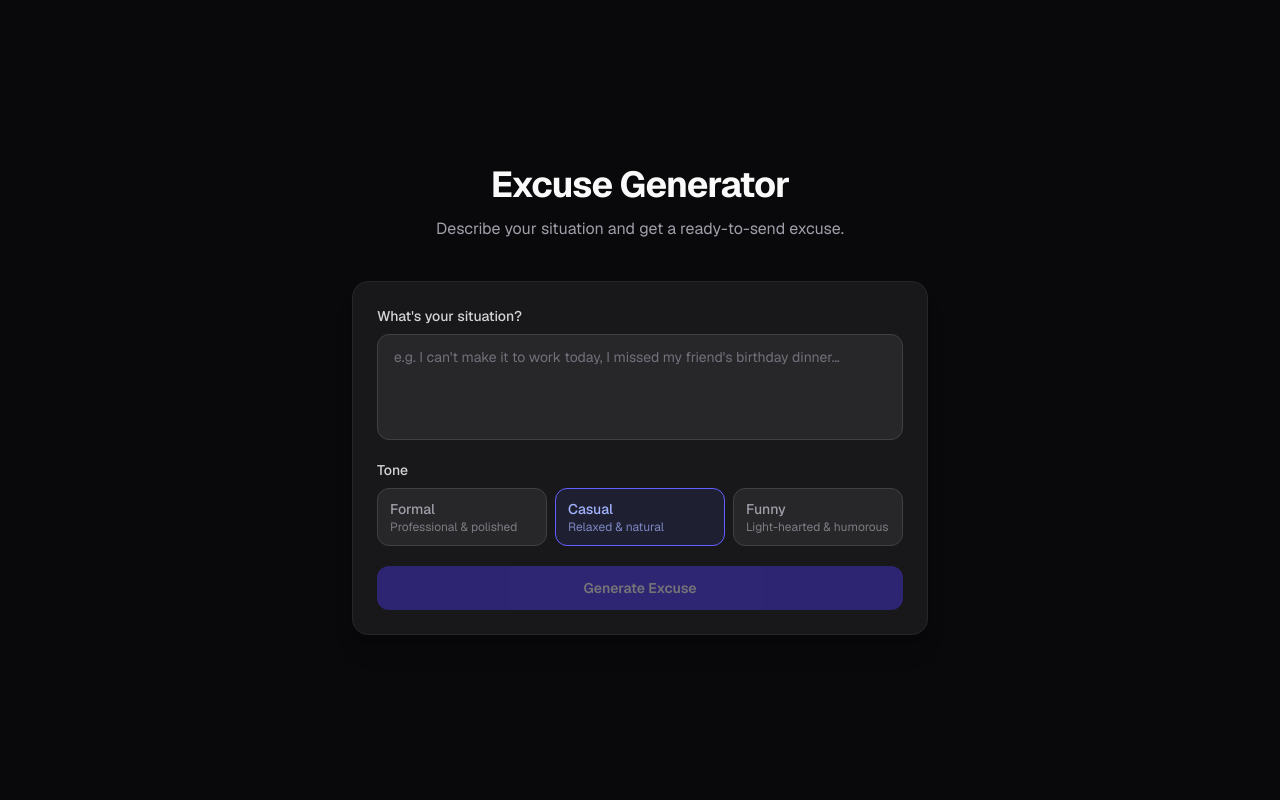
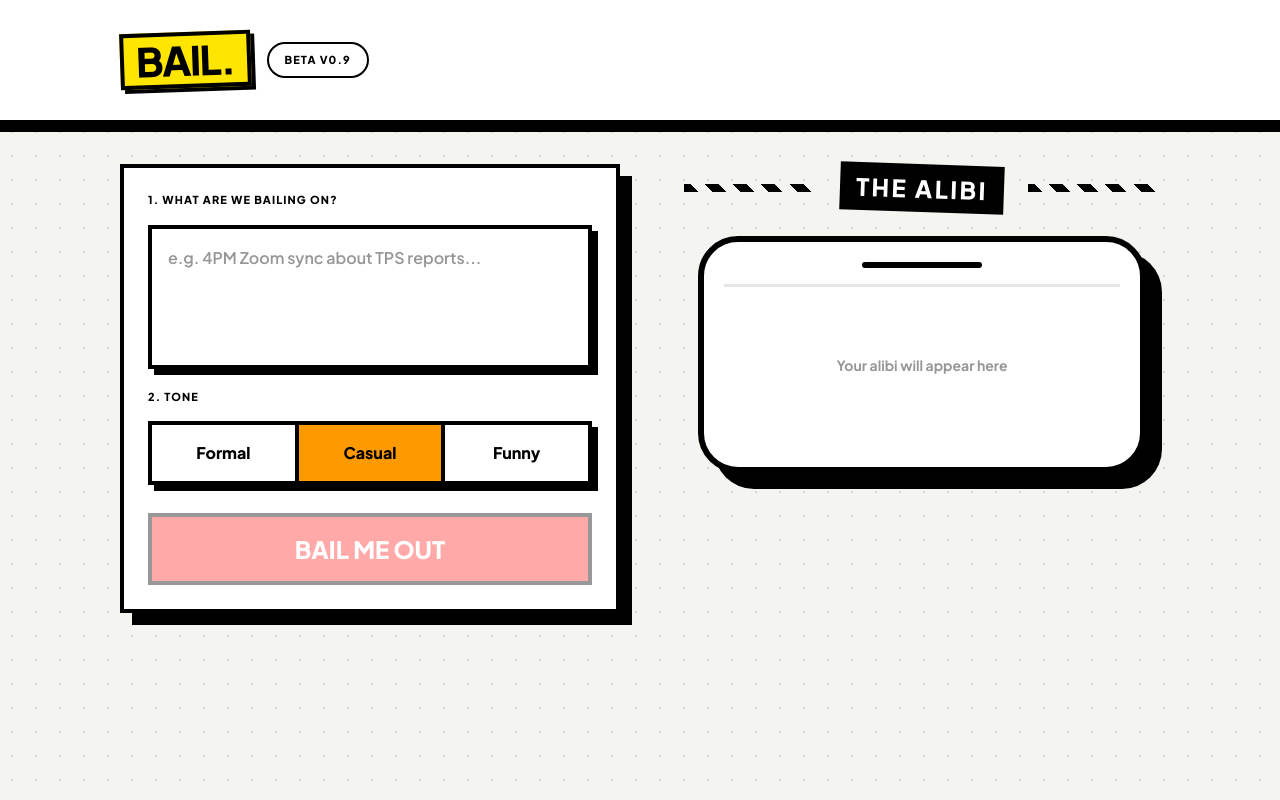
Before and after one commit to NotAnAiYet/VCF2026-Project, a Next.js app in the folder excuse-generator/: page / in a window 1280 px wide. Built offline with nearby package versions, Linux system fonts and the light colour scheme.

Commit message:
refactor: adapt design v1

```diff
--- a/excuse-generator/app/globals.css
+++ b/excuse-generator/app/globals.css
@@ -1,9 +1,13 @@
 @import "tailwindcss";
 
 :root {
-  --font-sans: var(--font-geist-sans);
+  --font-sans: var(--font-plus-jakarta);
 }
 
 body {
-  font-family: var(--font-sans), Arial, Helvetica, sans-serif;
+  font-family: var(--font-sans), "Plus Jakarta Sans", Arial, Helvetica, sans-serif;
+  background-color: #F4F4F0;
+  background-image: radial-gradient(#D5D5D5 1px, transparent 1px);
+  background-size: 24px 24px;
+  color: #000;
 }
--- a/excuse-generator/app/layout.tsx
+++ b/excuse-generator/app/layout.tsx
@@ -1,14 +1,15 @@
 import type { Metadata } from "next";
-import { Geist } from "next/font/google";
+import { Plus_Jakarta_Sans } from "next/font/google";
 import "./globals.css";
 
-const geist = Geist({
-  variable: "--font-geist-sans",
+const plusJakartaSans = Plus_Jakarta_Sans({
+  variable: "--font-plus-jakarta",
   subsets: ["latin"],
+  weight: ["200", "300", "400", "500", "600", "700", "800"],
 });
 
 export const metadata: Metadata = {
-  title: "Excuse Generator",
+  title: "BAIL. — Excuse Generator",
   description: "Generate a believable excuse for any situation.",
 };
 
@@ -18,8 +19,8 @@ export default function RootLayout({
   children: React.ReactNode;
 }>) {
   return (
-    <html lang="en" className={`${geist.variable} h-full antialiased`}>
-      <body className="min-h-full flex flex-col bg-zinc-950 text-zinc-100">
+    <html lang="en" className={`${plusJakartaSans.variable} h-full antialiased`}>
+      <body className="min-h-full flex flex-col">
         {children}
       </body>
     </html>
--- a/excuse-generator/app/page.tsx
+++ b/excuse-generator/app/page.tsx
@@ -2,18 +2,26 @@ import ExcuseForm from "@/components/ExcuseForm";
 
 export default function Home() {
   return (
-    <main className="flex flex-1 flex-col items-center justify-center px-4 py-16">
-      <div className="w-full max-w-xl">
-        <div className="mb-10 text-center">
-          <h1 className="text-4xl font-bold tracking-tight text-zinc-50">
-            Excuse Generator
-          </h1>
-          <p className="mt-3 text-zinc-400 text-base">
-            Describe your situation and get a ready-to-send excuse.
-          </p>
+    <div className="flex flex-col min-h-screen">
+      {/* Header */}
+      <header className="flex justify-between items-center px-8 md:px-30 py-8 bg-white border-b-4 border-black shadow-[0_8px_0_#000]">
+        <div className="flex items-center gap-4">
+          <div
+            className="text-[40px] font-black tracking-[-0.04em] bg-[#FFE600] px-3 border-4 border-black shadow-[4px_4px_0_#000] leading-none py-1"
+            style={{ transform: "rotate(-2deg)" }}
+          >
+            BAIL.
+          </div>
+          <div className="text-[11px] font-extrabold uppercase tracking-widest border-2 border-black rounded-full px-4 py-2 bg-white">
+            Beta v0.9
+          </div>
         </div>
+      </header>
+
+      {/* Main */}
+      <main className="flex-1 px-8 md:px-30 py-10">
         <ExcuseForm />
-      </div>
-    </main>
+      </main>
+    </div>
   );
 }
--- a/excuse-generator/components/ExcuseForm.tsx
+++ b/excuse-generator/components/ExcuseForm.tsx
@@ -4,11 +4,17 @@ import { useState } from "react";
 
 type Tone = "formal" | "casual" | "funny";
 
-const TONES: { value: Tone; label: string; description: string }[] = [
-  { value: "formal", label: "Formal", description: "Professional & polished" },
-  { value: "casual", label: "Casual", description: "Relaxed & natural" },
-  { value: "funny", label: "Funny", description: "Light-hearted & humorous" },
+const TONES: { value: Tone; label: string }[] = [
+  { value: "formal", label: "Formal" },
+  { value: "casual", label: "Casual" },
+  { value: "funny", label: "Funny" },
 ];
+
+const TONE_ACTIVE_CLASS: Record<Tone, string> = {
+  formal: "bg-[#FFE600] text-black",
+  casual: "bg-[#FF9900] text-black",
+  funny: "bg-[#FF2A2A] text-white",
+};
 
 export default function ExcuseForm() {
   const [situation, setSituation] = useState("");
@@ -57,116 +63,150 @@ export default function ExcuseForm() {
   const canSubmit = situation.trim().length > 0 && !loading;
 
   return (
-    <div className="flex flex-col gap-6">
-      {/* Input card */}
-      <div className="rounded-2xl border border-zinc-800 bg-zinc-900 p-6 shadow-xl">
-        <form onSubmit={generate} className="flex flex-col gap-5">
-          <div className="flex flex-col gap-2">
-            <label
-              htmlFor="situation"
-              className="text-sm font-medium text-zinc-300"
+    <div className="grid grid-cols-1 lg:grid-cols-[500px_1fr] gap-16 items-start">
+
+      {/* ── Left: Generator form ── */}
+      <form
+        onSubmit={generate}
+        className="bg-white border-4 border-black shadow-[12px_12px_0_#000] p-6 flex flex-col gap-5"
       >
-              What&apos;s your situation?
-            </label>
+        {/* 1. Situation */}
+        <div className="flex flex-col gap-4">
+          <div className="text-[11px] font-black uppercase tracking-widest">
+            1. What are we bailing on?
+          </div>
           <textarea
-              id="situation"
             rows={4}
             value={situation}
             onChange={(e) => setSituation(e.target.value)}
-              placeholder="e.g. I can't make it to work today, I missed my friend's birthday dinner…"
-              className="w-full resize-none rounded-xl border border-zinc-700 bg-zinc-800 px-4 py-3 text-sm text-zinc-100 placeholder-zinc-500 outline-none transition focus:border-indigo-500 focus:ring-2 focus:ring-indigo-500/30"
+            placeholder="e.g. 4PM Zoom sync about TPS reports..."
+            className="w-full resize-none border-4 border-black bg-white px-4 py-4 text-base font-semibold text-black placeholder-[#969696] outline-none shadow-[6px_6px_0_#000] leading-relaxed"
           />
         </div>
 
-          {/* Tone selector */}
-          <div className="flex flex-col gap-2">
-            <span className="text-sm font-medium text-zinc-300">Tone</span>
-            <div className="grid grid-cols-3 gap-2">
-              {TONES.map((t) => (
+        {/* 2. Tone */}
+        <div className="flex flex-col gap-4">
+          <div className="text-[11px] font-black uppercase tracking-widest">
+            2. Tone
+          </div>
+          <div className="flex border-4 border-black shadow-[6px_6px_0_#000] w-full overflow-hidden">
+            {TONES.map((t, i) => (
               <button
                 key={t.value}
                 type="button"
                 onClick={() => setTone(t.value)}
-                  className={`rounded-xl border px-3 py-2.5 text-left transition ${
+                className={[
+                  "flex-1 py-4 text-center font-extrabold text-base transition-colors cursor-pointer",
+                  i < TONES.length - 1 ? "border-r-4 border-black" : "",
                   tone === t.value
-                      ? "border-indigo-500 bg-indigo-500/10 text-indigo-300"
-                      : "border-zinc-700 bg-zinc-800 text-zinc-400 hover:border-zinc-600 hover:text-zinc-200"
-                  }`}
+                    ? TONE_ACTIVE_CLASS[t.value]
+                    : "bg-white text-black hover:bg-[#F4F4F0]",
+                ].join(" ")}
               >
-                  <p className="text-sm font-medium">{t.label}</p>
-                  <p className="text-xs opacity-70">{t.description}</p>
+                {t.label}
               </button>
             ))}
           </div>
         </div>
 
+        {/* Submit */}
         <button
           type="submit"
           disabled={!canSubmit}
-            className="flex h-11 w-full items-center justify-center gap-2 rounded-xl bg-indigo-600 text-sm font-semibold text-white transition hover:bg-indigo-500 disabled:cursor-not-allowed disabled:opacity-40"
+          className="mt-2 w-full bg-[#FF2A2A] border-4 border-black shadow-[8px_8px_0_#000] text-white text-2xl font-black uppercase py-4 text-center transition-all active:translate-x-1 active:translate-y-1 active:shadow-[4px_4px_0_#000] disabled:opacity-40 disabled:cursor-not-allowed disabled:shadow-none"
         >
           {loading ? (
-              <>
+            <span className="flex items-center justify-center gap-3">
               <Spinner />
               Generating…
-              </>
+            </span>
           ) : (
-              "Generate Excuse"
+            "BAIL ME OUT"
           )}
         </button>
       </form>
+
+      {/* ── Right: Output ── */}
+      <div className="flex flex-col gap-6">
+
+        {/* "THE ALIBI" stripe accent */}
+        <div className="flex items-center gap-6">
+          <div
+            className="flex-1 h-2"
+            style={{ background: "repeating-linear-gradient(45deg, #000, #000 10px, transparent 10px, transparent 20px)" }}
+          />
+          <div className="text-2xl font-black uppercase tracking-widest bg-black text-white px-4 py-2" style={{ transform: "rotate(2deg)" }}>
+            THE ALIBI
+          </div>
+          <div
+            className="flex-1 h-2"
+            style={{ background: "repeating-linear-gradient(45deg, #000, #000 10px, transparent 10px, transparent 20px)" }}
+          />
         </div>
 
-      {/* Error */}
+        {/* Phone mockup */}
+        <div className="bg-white border-[6px] border-black rounded-[40px] p-5 shadow-[16px_16px_0_#000] w-full max-w-md mx-auto flex flex-col gap-5">
+
+          {/* Notch */}
+          <div className="flex justify-center border-b-[3px] border-[#E5E5E5] pb-4">
+            <div className="w-30 h-1.5 bg-black rounded-full" />
+          </div>
+
+          {/* Chat area */}
+          <div className="flex flex-col gap-4 py-2 min-h-35">
+
+            {!excuse && !error && (
+              <div className="flex items-center justify-center h-25 text-sm font-bold text-[#969696] text-center">
+                Your alibi will appear here
+              </div>
+            )}
+
             {error && (
-        <div className="rounded-xl border border-red-800 bg-red-950/40 px-4 py-3 text-sm text-red-400">
+              <div className="border-[3px] border-[#FF2A2A] bg-red-50 px-4 py-3 text-sm font-bold text-[#FF2A2A] rounded-lg">
                 {error}
               </div>
             )}
 
-      {/* Result card */}
             {excuse && !error && (
-        <div className="rounded-2xl border border-zinc-700 bg-zinc-900 p-6 shadow-xl">
-          <div className="mb-3 flex items-center justify-between">
-            <span className="text-xs font-semibold uppercase tracking-widest text-zinc-500">
-              Your Excuse
-            </span>
-            <span className="rounded-full border border-zinc-700 px-2.5 py-0.5 text-xs capitalize text-zinc-400">
-              {tone}
-            </span>
+              <div className="self-end max-w-[85%]">
+                <div
+                  className="bg-[#33FF00] border-[3px] border-black px-4 py-4 text-base font-bold leading-relaxed"
+                  style={{ borderRadius: "24px 24px 4px 24px", boxShadow: "4px 4px 0 rgba(0,0,0,0.2)" }}
+                >
+                  {excuse}
+                </div>
+                <div className="text-[11px] font-extrabold text-[#FF2A2A] mt-2 mr-3 flex items-center justify-end gap-1">
+                  <svg width="14" height="14" viewBox="0 0 24 24" fill="none" stroke="currentColor" strokeWidth="4">
+                    <path d="M22 11.08V12a10 10 0 1 1-5.93-9.14" />
+                    <polyline points="22 4 12 14.01 9 11.01" />
+                  </svg>
+                  Auto-generated
+                </div>
+              </div>
+            )}
+
+          </div>
         </div>
 
-          <p className="text-base leading-relaxed text-zinc-100">{excuse}</p>
-
-          <div className="mt-5 flex gap-3">
+        {/* Action buttons */}
+        {excuse && !error && (
+          <div className="flex flex-col gap-3 max-w-md mx-auto w-full">
             <button
               onClick={copy}
-              className="flex h-9 items-center gap-1.5 rounded-lg border border-zinc-700 bg-zinc-800 px-4 text-sm text-zinc-300 transition hover:border-zinc-500 hover:text-zinc-100"
+              className="bg-black text-white font-extrabold text-lg uppercase py-4 text-center rounded-xl cursor-pointer tracking-wide"
             >
-              {copied ? (
-                <>
-                  <CheckIcon />
-                  Copied!
-                </>
-              ) : (
-                <>
-                  <ClipboardIcon />
-                  Copy
-                </>
-              )}
+              {copied ? "Copied!" : "Copy to Clipboard"}
             </button>
-
             <button
               onClick={() => generate()}
               disabled={loading}
-              className="flex h-9 items-center gap-1.5 rounded-lg border border-zinc-700 bg-zinc-800 px-4 text-sm text-zinc-300 transition hover:border-zinc-500 hover:text-zinc-100 disabled:opacity-40"
+              className="bg-white border-[3px] border-black text-black font-extrabold text-lg uppercase py-4 text-center rounded-xl shadow-[4px_4px_0_#000] cursor-pointer disabled:opacity-40 tracking-wide"
             >
-              <RefreshIcon />
               Regenerate
             </button>
           </div>
+        )}
       </div>
-      )}
     </div>
   );
 }
@@ -174,77 +214,13 @@ export default function ExcuseForm() {
 function Spinner() {
   return (
     <svg
-      className="h-4 w-4 animate-spin"
+      className="h-5 w-5 animate-spin"
       xmlns="http://www.w3.org/2000/svg"
       fill="none"
       viewBox="0 0 24 24"
     >
-      <circle
-        className="opacity-25"
-        cx="12"
-        cy="12"
-        r="10"
-        stroke="currentColor"
-        strokeWidth="4"
-      />
-      <path
-        className="opacity-75"
-        fill="currentColor"
-        d="M4 12a8 8 0 018-8v4a4 4 0 00-4 4H4z"
-      />
+      <circle className="opacity-25" cx="12" cy="12" r="10" stroke="currentColor" strokeWidth="4" />
+      <path className="opacity-75" fill="currentColor" d="M4 12a8 8 0 018-8v4a4 4 0 00-4 4H4z" />
     </svg>
   );
 }
-
-function ClipboardIcon() {
-  return (
-    <svg
-      className="h-4 w-4"
-      xmlns="http://www.w3.org/2000/svg"
-      fill="none"
-      viewBox="0 0 24 24"
-      strokeWidth={1.5}
-      stroke="currentColor"
-    >
-      <path
-        strokeLinecap="round"
-        strokeLinejoin="round"
-        d="M15.666 3.888A2.25 2.25 0 0013.5 2.25h-3c-1.03 0-1.9.693-2.166 1.638m7.332 0c.055.194.084.4.084.612v0a.75.75 0 01-.75.75H9a.75.75 0 01-.75-.75v0c0-.212.03-.418.084-.612m7.332 0c.646.049 1.288.11 1.927.184 1.1.128 1.907 1.077 1.907 2.185V19.5a2.25 2.25 0 01-2.25 2.25H6.75A2.25 2.25 0 014.5 19.5V6.257c0-1.108.806-2.057 1.907-2.185a48.208 48.208 0 011.927-.184"
-      />
-    </svg>
-  );
-}
-
-function CheckIcon() {
-  return (
-    <svg
-      className="h-4 w-4 text-green-400"
-      xmlns="http://www.w3.org/2000/svg"
-      fill="none"
-      viewBox="0 0 24 24"
-      strokeWidth={2}
-      stroke="currentColor"
-    >
-      <path strokeLinecap="round" strokeLinejoin="round" d="M4.5 12.75l6 6 9-13.5" />
-    </svg>
-  );
-}
-
-function RefreshIcon() {
-  return (
-    <svg
-      className="h-4 w-4"
-      xmlns="http://www.w3.org/2000/svg"
-      fill="none"
-      viewBox="0 0 24 24"
-      strokeWidth={1.5}
-      stroke="currentColor"
-    >
-      <path
-        strokeLinecap="round"
-        strokeLinejoin="round"
-        d="M16.023 9.348h4.992v-.001M2.985 19.644v-4.992m0 0h4.992m-4.993 0l3.181 3.183a8.25 8.25 0 0013.803-3.7M4.031 9.865a8.25 8.25 0 0113.803-3.7l3.181 3.182m0-4.991v4.99"
-      />
-    </svg>
-  );
-}
```
Lines whose indentation alone changed are shown as unchanged.
